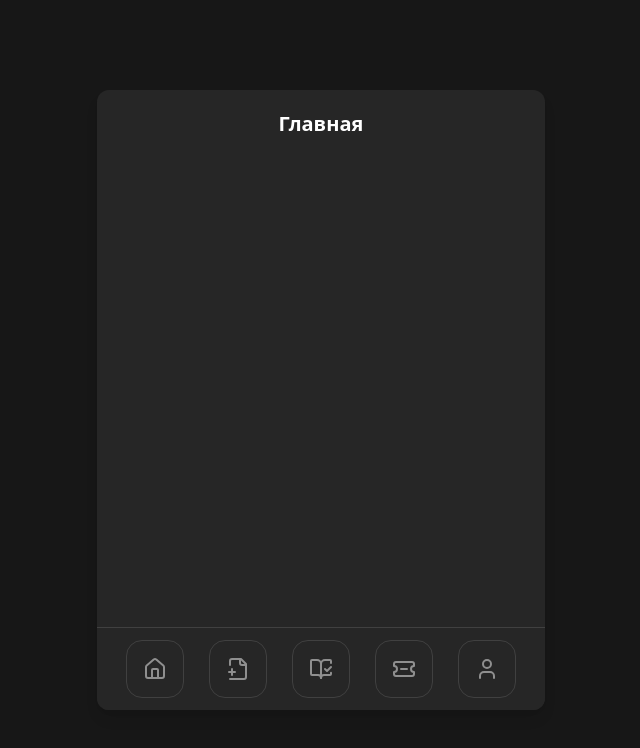
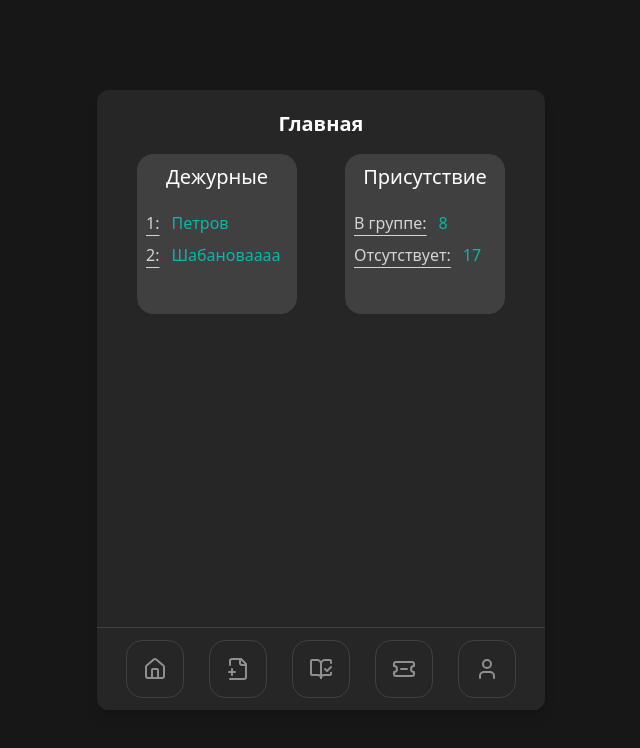
Before and after one commit to hunamuna123/bigboss, a Nuxt app: page /boss in a window 1280 px wide. Both pictures are taken after a click on the button 473 px from the left and 669 px from the top of the page. Shown: the top 748 px of the page, without its empty margins (319-959 px from the left). Built offline with nearby package versions, Linux system fonts and the light colour scheme.

Commit message:
лень писать

```diff
--- a/app.vue
+++ b/app.vue
@@ -1,3 +1,3 @@
 <template>
-<NuxtPage/>
+    <NuxtPage/>
 </template>
--- a/layouts/book.vue
+++ b/layouts/book.vue
@@ -3,7 +3,24 @@
       <h1 class="text-white text-xl font-semibold">Отчёты посещаемости</h1>
     </div>
     <div class="flex flex-col h-full ">
-      <div class="flex-grow"></div>
+      <div class="flex-grow">
+            <select data-hs-select='{
+                "placeholder": "Выберите месяц",
+                "toggleTag": "<button type=\"button\" aria-expanded=\"false\"></button>",
+                "toggleClasses": "hs-select-disabled:pointer-events-none hs-select-disabled:opacity-50 relative mt-5 py-3 ps-4 pe-9 flex gap-x-2 text-nowrap w-full cursor-pointer bg-white border border-gray-200 rounded-lg text-start text-sm focus:outline-none focus:ring-2 focus:ring-blue-500 dark:bg-neutral-700 dark:border-neutral-700 dark:text-neutral-400 dark:focus:outline-none dark:focus:ring-1 dark:focus:ring-neutral-600",
+                "dropdownClasses": "mt-2 z-50 w-full max-h-72 p-1 space-y-0.5 bg-white border border-gray-200 rounded-lg overflow-hidden overflow-y-auto [&::-webkit-scrollbar]:w-2 [&::-webkit-scrollbar-thumb]:rounded-full [&::-webkit-scrollbar-track]:bg-gray-100 [&::-webkit-scrollbar-thumb]:bg-gray-300 dark:[&::-webkit-scrollbar-track]:bg-neutral-700 dark:[&::-webkit-scrollbar-thumb]:bg-neutral-500 dark:bg-neutral-700 dark:border-neutral-700",
+                "optionClasses": "py-2 px-4 w-full text-sm text-gray-800 cursor-pointer hover:bg-gray-100 rounded-lg focus:outline-none focus:bg-gray-100 hs-select-disabled:pointer-events-none hs-select-disabled:opacity-50 dark:bg-neutral-700 dark:hover:bg-neutral-800 dark:text-neutral-200 dark:focus:bg-neutral-800",
+                "optionTemplate": "<div class=\"flex justify-between items-center w-full\"><span data-title></span><span class=\"hidden hs-selected:block\"><svg class=\"shrink-0 size-3.5 text-blue-600 dark:text-blue-500 \" xmlns=\"http:.w3.org/2000/svg\" width=\"24\" height=\"24\" viewBox=\"0 0 24 24\" fill=\"none\" stroke=\"currentColor\" stroke-width=\"2\" stroke-linecap=\"round\" stroke-linejoin=\"round\"><polyline points=\"20 6 9 17 4 12\"/></svg></span></div>",
+                "extraMarkup": "<div class=\"absolute top-1/2 end-3 -translate-y-1/2\"><svg class=\"shrink-0 size-3.5 text-gray-500 dark:text-neutral-500 \" xmlns=\"http://www.w3.org/2000/svg\" width=\"24\" height=\"24\" viewBox=\"0 0 24 24\" fill=\"none\" stroke=\"currentColor\" stroke-width=\"2\" stroke-linecap=\"round\" stroke-linejoin=\"round\"><path d=\"m7 15 5 5 5-5\"/><path d=\"m7 9 5-5 5 5\"/></svg></div>"
+                }' class="hidden">
+                    <option>Сентябрь</option>
+                    <option>Октябрь</option>
+                    <option>Ноябрь</option>
+                    <option>Декабрь</option>
+                    <option>Январь</option>
+                    <option>Февраль</option>
+            </select>
+      </div>
       <div class="flex justify-center items-end mb-5">
         <div class="grid justify-center sm:flex sm:justify-between sm:items-center gap-8">
           <nav class="flex items-center gap-x-3" aria-label="Pagination">
--- a/layouts/home.vue
+++ b/layouts/home.vue
@@ -1,5 +1,38 @@
 <template>
-    <div class="w-full flex justify-center">
-        <h1 class="text-white text-xl font-semibold">Главная</h1>
+  <div class="w-full flex justify-center">
+    <h1 class="text-white text-xl font-semibold">Главная</h1>
+  </div>
+  <div class="flex flex-col">
+    <div class="flex flex-wrap gap-2 justify-around py-4">
+      <div class="box">
+        <h2 class="text-white text-center text-xl p-2">Дежурные</h2>
+        <div class="flex flex-col mt-2">
+            <p class="p-1 text-teal-500"><span class="text-neutral-300 pr-3 pl-1 underline underline-offset-6">1:</span>Петров</p>
+            <p class="p-1 text-teal-500"><span class="text-neutral-300 pr-3 pl-1 underline underline-offset-6">2:</span>Шабановаааа</p>
+        </div>
+      </div>
+      <div class="box">
+        <h2 class="text-white text-center text-xl p-2">Присутствие</h2>
+        <div class="flex flex-col mt-2">
+            <p class="p-1 text-teal-500"><span class="text-neutral-300 pr-3 pl-1 underline underline-offset-6">В группе:</span>8</p>
+            <p class="p-1 text-teal-500"><span class="text-neutral-300 pr-3 pl-1 underline underline-offset-6">Отсутствует:</span>17</p>    </div>
+      </div>
     </div>
+  </div>
 </template>
+
+<style>
+.box {
+  width: 10rem;
+  height: 10rem;
+  border-radius: 1rem;
+  background-color: #404040;
+  border: 1px solid #404040;
+}
+@media (max-width: 390px) {
+  .box {
+    width: 8.25rem;
+    height: 8.25rem;
+  }
+}
+</style>
--- a/nuxt.config.ts
+++ b/nuxt.config.ts
@@ -1,5 +1,6 @@
 import tailwindcss from "@tailwindcss/vite";
 export default defineNuxtConfig({
+  plugins: ["~/plugins/preline.client.ts"],
   compatibilityDate: "2024-11-01",
   devtools: { enabled: true },
   css: ['~/assets/css/main.css'],
--- a/pages/auth/index.vue
+++ b/pages/auth/index.vue
@@ -20,8 +20,6 @@
             </div>
           </div>
         <div>
-
-
           <label for="text" class="block text-sm font-medium text-white">Фамилия</label>
             <div class="relative mt-1">
               <input
@@ -38,8 +36,7 @@
           </div>
           <button
             type="submit"
-            class="w-full py-3 px-4 bg-teal-600 text-white font-semibold rounded-lg hover:bg-teal-700 focus:ring-4 focus:ring-teal-500 focus:outline-none transition"
-          >
+            class="w-full py-3 px-4 bg-teal-600 text-white font-semibold rounded-lg hover:bg-teal-700 focus:ring-4 focus:ring-teal-500 focus:outline-none transition">
             Войти
           </button>
         </div>
--- a/pages/boss/index.vue
+++ b/pages/boss/index.vue
@@ -15,13 +15,14 @@
         </div>
       </div>
     </div>
+
   </template>
 
 <script>
 export default {
   data() {
     return {
-      currentLayout: "home",
+      currentLayout: "book",
     };
   },
   methods: {
--- a/pages/index.vue
+++ b/pages/index.vue
@@ -1,3 +1,3 @@
 <template>
-    Здесь пока что ничего нет
+Пусто пока что
 </template>
--- /dev/null
+++ b/plugins/preline.client.ts
@@ -0,0 +1,13 @@
+import "preline/preline";
+import { type IStaticMethods } from "preline/preline";
+declare global {
+  interface Window {
+    HSStaticMethods: IStaticMethods;
+  }
+}
+
+export default defineNuxtPlugin((nuxtApp) => {
+  nuxtApp.hook("page:finish", () => {
+    window.HSStaticMethods.autoInit();
+  });
+});
```
Lines whose indentation alone changed are shown as unchanged.
